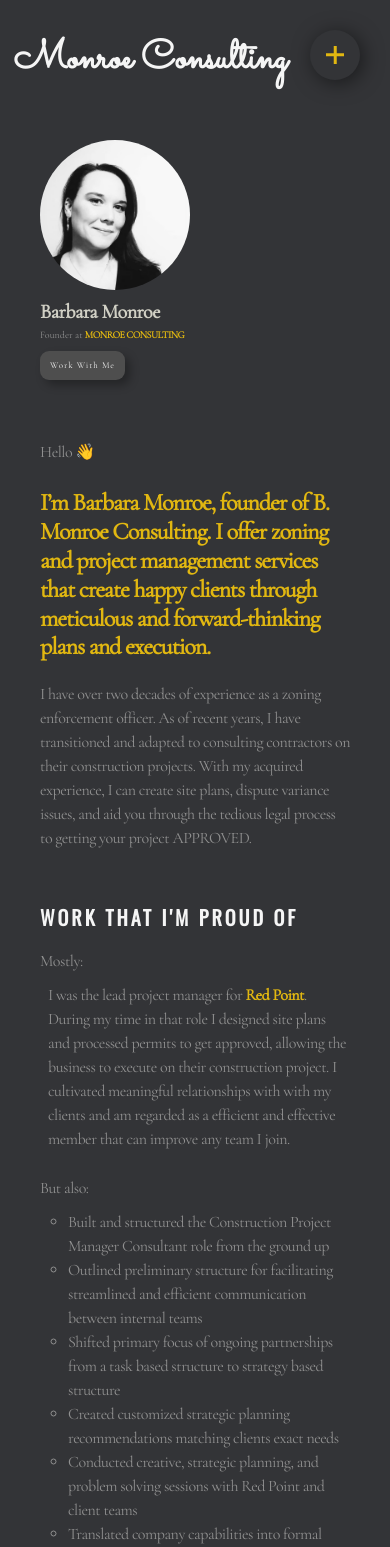
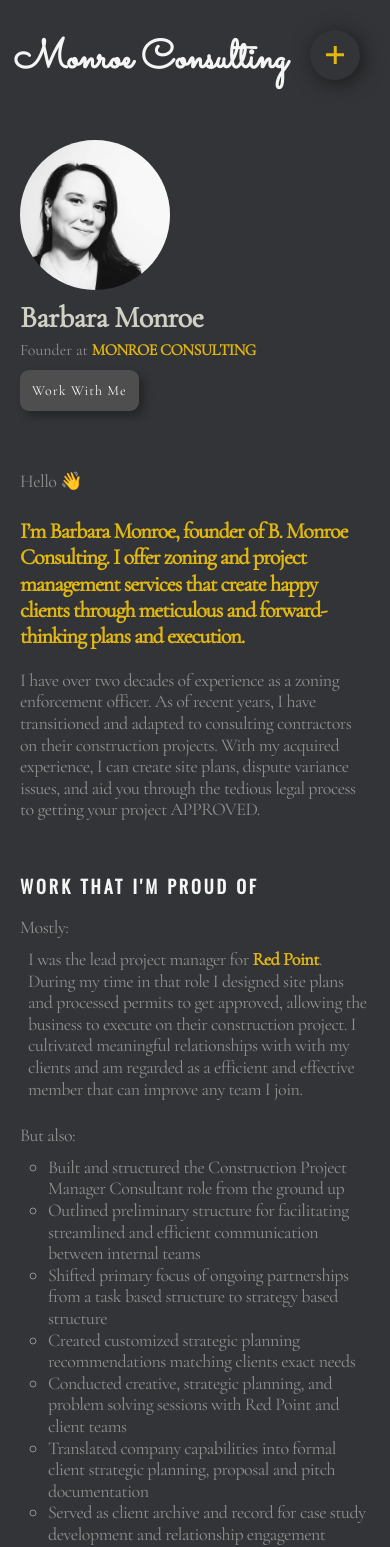
Before and after one commit to Caleb-Rogers/bmonroe-consulting, a Next.js app: page /about in a window 390 px wide. Shown: the top 1547 px of the page. Built offline with nearby package versions, Linux system fonts and the light colour scheme.

Commit message:
Sizing & Spacing

```diff
--- a/src/components/AboutPage/AboutPage.css
+++ b/src/components/AboutPage/AboutPage.css
@@ -49,14 +49,14 @@ body {
 }
 
 .about-heading {
-  font-size: clamp(2.4rem, 2.3vw, 3.8rem);
+  font-size: clamp(2.2rem, 2.3vw, 3.8rem);
   font-weight: 700;
   letter-spacing: -1px;
   color: var(--accent-yellow);
 }
 
 .about-sub-heading {
-  font-size: clamp(2rem, 2.3vw, 2.6rem);
+  font-size: clamp(1.8rem, 2.3vw, 2.6rem);
   font-weight: 700;
   letter-spacing: 3px;
   color: var(--primary-white);
@@ -65,21 +65,21 @@ body {
 
 .about-title {
   font-style: italic;
-  font-size: clamp(2rem, 2.3vw, 2.6rem);
+  font-size: clamp(1.8rem, 2.3vw, 2.6rem);
   font-weight: 600;
   letter-spacing: -0.5px;
   color: var(--accent-blue);
 }
 
 .about-text {
-  font-size: clamp(1.6rem, 2.3vw, 2.2rem);
+  font-size: clamp(1.8rem, 2.3vw, 2.2rem);
   font-weight: 400;
   letter-spacing: -0.5px;
   line-height: 1.5;
 }
 
 .about-link {
-  font-size: clamp(1.6rem, 2.3vw, 2.2rem);
+  font-size: clamp(1.8rem, 2.3vw, 2.2rem);
   font-weight: 600;
   letter-spacing: -0.5px;
   color: var(--accent-yellow);
@@ -93,7 +93,7 @@ body {
 
 .about-list {
   list-style-type: circle;
-  font-size: clamp(1.6rem, 2.3vw, 2.2rem);
+  font-size: clamp(1.8rem, 2.3vw, 2.2rem);
   font-weight: 400;
   letter-spacing: -0.5px;
 }
@@ -127,20 +127,20 @@ body {
 }
 
 .about-name {
-  font-size: clamp(2rem, 2.3vw, 3.2rem);
+  font-size: clamp(3rem, 2.3vw, 3.2rem);
   font-weight: 600;
   letter-spacing: -0.5px;
   color: #d1d0c5;
 }
 
 .about-info {
+  font-size: 1.6rem;
   font-weight: 400;
-  font-size: clamp(1rem, 2.3vw, 1.6rem);
   margin-bottom: 1rem;
 }
 
 .founder {
-  font-size: clamp(1rem, 2.3vw, 1.6rem);
+  font-size: 1.6rem;
   font-weight: 700;
   letter-spacing: -0.5px;
   color: var(--accent-yellow);
@@ -162,10 +162,10 @@ body {
   text-decoration: none;
   user-select: none;
   cursor: pointer;
-  font-size: clamp(0.8rem, 2.3vw, 1.4rem);
+  font-size: clamp(1.4rem, 2.3vw, 1.6rem);
   font-weight: 500;
   letter-spacing: 1px;
-  padding: clamp(0.8rem, 1.3vw, 1rem) clamp(1rem, 1.3vw, 2rem);
+  padding: clamp(1rem, 1.3vw, 1.2rem) clamp(1.2rem, 1.3vw, 2.2rem);
   border-radius: 9px;
   box-shadow: 5px 5px 10px rgba(0, 0, 0, 0.3);
   background-color: var(--tertiary-darker-grey);
@@ -206,10 +206,16 @@ body {
 /* Switch from Landscape to Portrait */
 @media only screen and (max-width: 1000px) {
   .about-main {
-    padding: 12rem 4rem 6rem;
+    padding: 12rem 2rem 6rem;
   }
   .about-main-left {
     flex: auto;
+  }
+  .about-text {
+    line-height: 1.2;
+  }
+  .about-list-item {
+    line-height: 1.2;
   }
   .about-main-right {
     flex: auto;
--- a/src/components/AboutPage/AboutPage.js
+++ b/src/components/AboutPage/AboutPage.js
@@ -63,13 +63,13 @@ export default function About() {
                         <p className="about-text">But also:</p>
                         <ul className="about-list ml">
                             <li className="about-list-item">Built and structured the Construction Project Manager Consultant role from the ground up</li>
-                            <li>Outlined preliminary structure for facilitating streamlined and efficient communication between internal teams</li>
-                            <li>Shifted primary focus of ongoing partnerships from a task based structure to strategy based structure</li>
-                            <li>Created customized strategic planning recommendations matching clients exact needs</li>
-                            <li>Conducted creative, strategic planning, and problem solving sessions with Red Point and client teams</li>
-                            <li>Translated company capabilities into formal client strategic planning, proposal and pitch documentation</li>
-                            <li>Served as client archive and record for case study development and relationship engagement</li>
-                            <li>Maintained and increased healthy client relationships</li>
+                            <li className="about-list-item">Outlined preliminary structure for facilitating streamlined and efficient communication between internal teams</li>
+                            <li className="about-list-item">Shifted primary focus of ongoing partnerships from a task based structure to strategy based structure</li>
+                            <li className="about-list-item">Created customized strategic planning recommendations matching clients exact needs</li>
+                            <li className="about-list-item">Conducted creative, strategic planning, and problem solving sessions with Red Point and client teams</li>
+                            <li className="about-list-item">Translated company capabilities into formal client strategic planning, proposal and pitch documentation</li>
+                            <li className="about-list-item">Served as client archive and record for case study development and relationship engagement</li>
+                            <li className="about-list-item">Maintained and increased healthy client relationships</li>
                         </ul>
                         <br></br>
                         <br></br>
--- a/src/components/ServicesPage/ServicesPage.css
+++ b/src/components/ServicesPage/ServicesPage.css
@@ -49,14 +49,14 @@ body {
 }
 
 .serv-heading {
-  font-size: clamp(2.4rem, 2.3vw, 3.8rem);
+  font-size: clamp(2.2rem, 2.3vw, 3.8rem);
   font-weight: 700;
   letter-spacing: -1px;
   color: var(--accent-yellow);
 }
 
 .serv-sub-heading {
-  font-size: clamp(2rem, 2.3vw, 2.6rem);
+  font-size: clamp(1.8rem, 2.3vw, 2.6rem);
   font-weight: 700;
   letter-spacing: 3px;
   color: var(--primary-white);
@@ -65,14 +65,14 @@ body {
 
 .serv-title {
   font-style: italic;
-  font-size: clamp(2rem, 2.3vw, 2.6rem);
+  font-size: clamp(1.8rem, 2.3vw, 2.6rem);
   font-weight: 600;
   letter-spacing: -0.5px;
   color: var(--accent-blue);
 }
 
 .serv-text {
-  font-size: clamp(1.6rem, 2.3vw, 2.2rem);
+  font-size: clamp(1.8rem, 2.3vw, 2.2rem);
   font-weight: 400;
   letter-spacing: -0.5px;
   line-height: 1.5;
@@ -80,7 +80,7 @@ body {
 
 .serv-list {
   list-style-type: circle;
-  font-size: clamp(1.6rem, 2.3vw, 2.2rem);
+  font-size: clamp(1.8rem, 2.3vw, 2.2rem);
   font-weight: 400;
   letter-spacing: -0.5px;
 }
@@ -114,20 +114,20 @@ body {
 }
 
 .serv-name {
-  font-size: clamp(2rem, 2.3vw, 3.2rem);
+  font-size: clamp(3rem, 2.3vw, 3.2rem);
   font-weight: 600;
   letter-spacing: -0.5px;
   color: #d1d0c5;
 }
 
 .serv-info {
-  font-size: clamp(1rem, 2.3vw, 1.6rem);
+  font-size: 1.6rem;
   font-weight: 400;
   margin-bottom: 1rem;
 }
 
 .founder {
-  font-size: clamp(1rem, 2.3vw, 1.6rem);
+  font-size: 1.6rem;
   font-weight: 700;
   letter-spacing: -0.5px;
   color: var(--accent-yellow);
@@ -149,10 +149,10 @@ body {
   text-decoration: none;
   user-select: none;
   cursor: pointer;
-  font-size: clamp(0.8rem, 2.3vw, 1.4rem);
+  font-size: clamp(1.4rem, 2.3vw, 1.6rem);
   font-weight: 500;
   letter-spacing: 1px;
-  padding: clamp(0.8rem, 1.3vw, 1rem) clamp(1rem, 1.3vw, 2rem);
+  padding: clamp(1rem, 1.3vw, 1.2rem) clamp(1.2rem, 1.3vw, 2.2rem);
   border-radius: 9px;
   box-shadow: 5px 5px 10px rgba(0, 0, 0, 0.3);
   background-color: var(--tertiary-darker-grey);
@@ -194,10 +194,16 @@ body {
 /* Switch from Landscape to Portrait */
 @media only screen and (max-width: 1000px) {
   .service-main {
-    padding: 12rem 4rem 6rem;
+    padding: 12rem 2rem 6rem;
   }
   .service-main-left {
     flex: auto;
+  }
+  .serv-text {
+    line-height: 1.2;
+  }
+  .serv-list-item {
+    line-height: 1.2;
   }
   .service-main-right {
     flex: auto;
```
